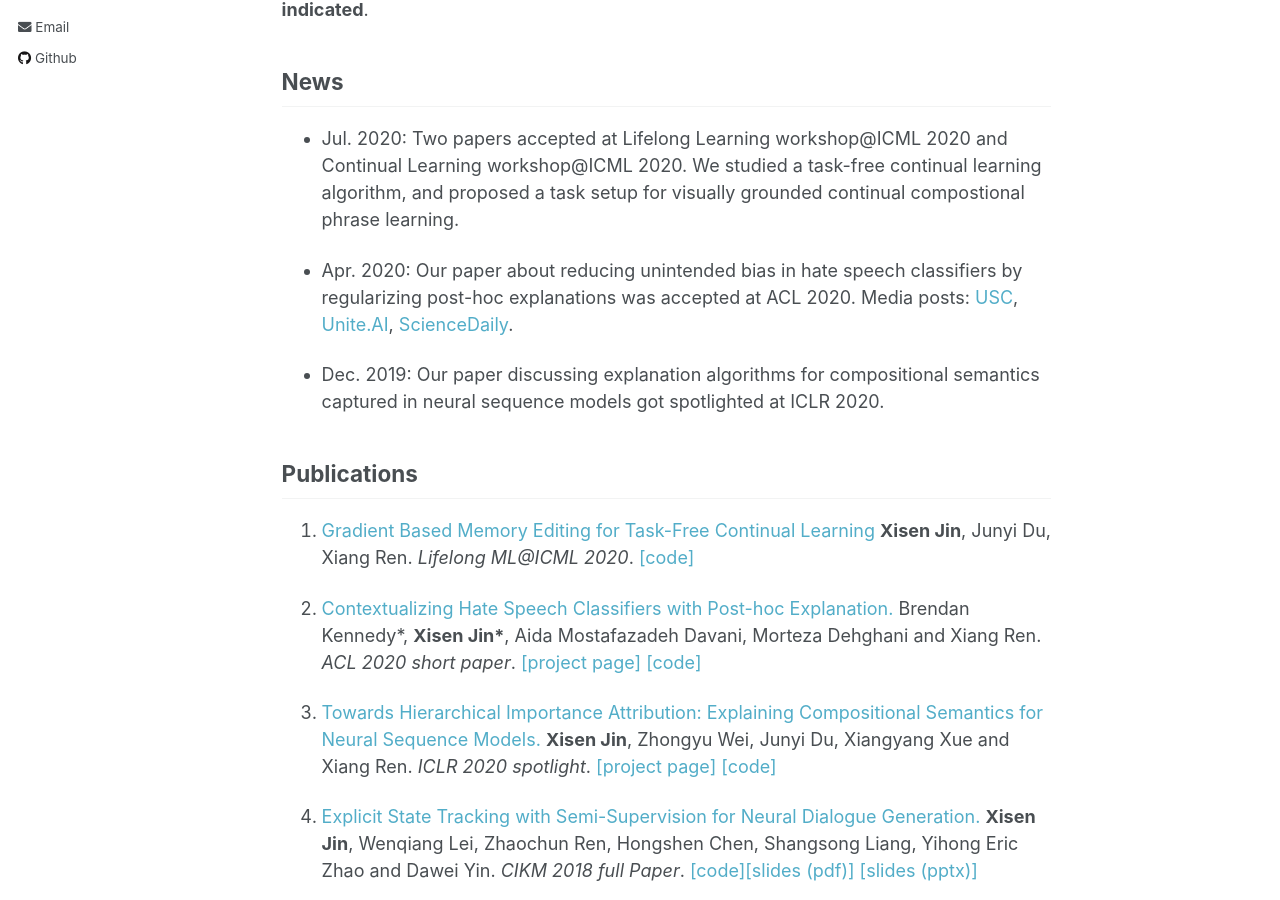
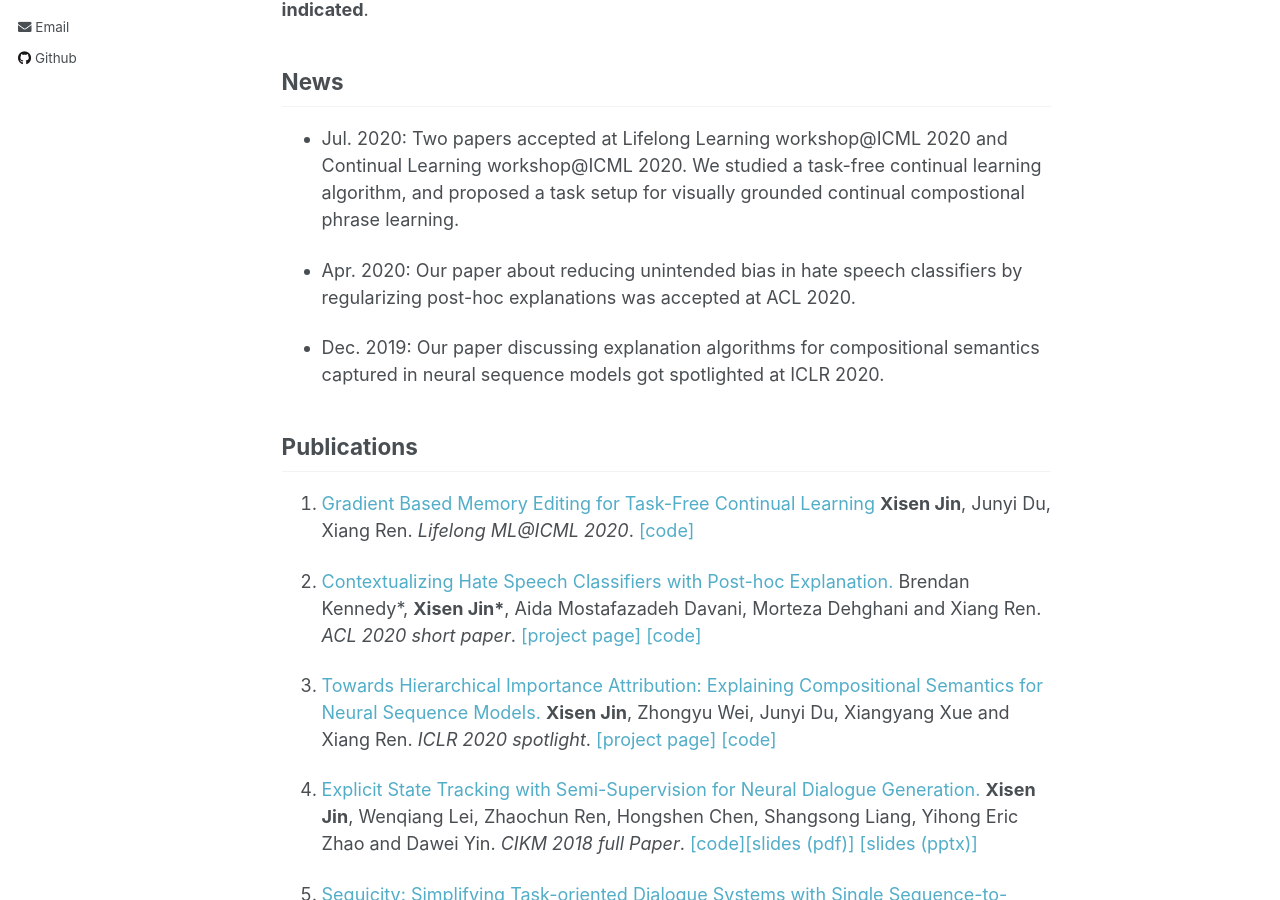
Before and after one commit to AuCson/aucson.github.io, a Jekyll site: the page built from _pages/about.md, in a window 1280 px wide and 900 px high, scrolled down 400 px. Built offline with Jekyll 4.4.1, drawn with Linux system fonts in a browser that asks for light colours.

Commit message:
removed media posts

```diff
--- a/_pages/about.md
+++ b/_pages/about.md
@@ -18,7 +18,7 @@ I am always interested in **understanding** the capability of machine learning m
 
 - Jul. 2020: Two papers accepted at Lifelong Learning workshop@ICML 2020 and Continual Learning workshop@ICML 2020. We studied a task-free continual learning algorithm, and proposed a task setup for visually grounded continual compostional phrase learning.
 
-- Apr. 2020: Our paper about reducing unintended bias in hate speech classifiers by regularizing post-hoc explanations was accepted at ACL 2020. Media posts: [USC](https://viterbischool.usc.edu/news/2020/07/context-reduces-racial-bias-in-hate-speech-detection-algorithms/), [Unite.AI](https://www.unite.ai/new-study-attempts-to-improve-hate-speech-detection-algorithms/), [ScienceDaily](https://www.sciencedaily.com/releases/2020/07/200707113229.htm).
+- Apr. 2020: Our paper about reducing unintended bias in hate speech classifiers by regularizing post-hoc explanations was accepted at ACL 2020.
 
 - Dec. 2019: Our paper discussing explanation algorithms for compositional semantics captured in neural sequence models got spotlighted at ICLR 2020.
 
```
